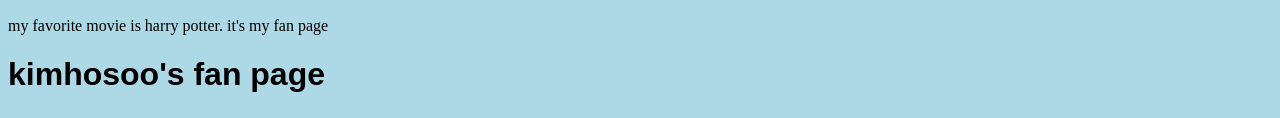
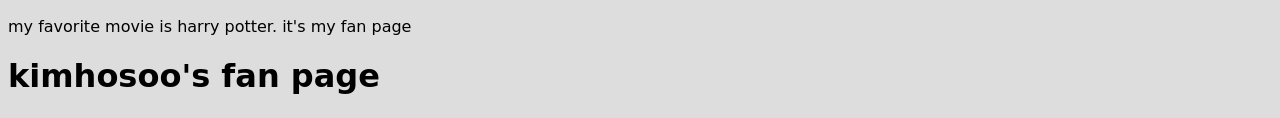
Before and after one commit to kimhosoo/kimhosoo.github.com, a plain HTML site: page index.html in a window 1280 px wide. Shown: the part 311-429 px from the top of the page. Drawn offline with Linux system fonts and the light colour scheme.

Commit message:
Update index.html

```diff
--- a/index.html
+++ b/index.html
@@ -3,8 +3,10 @@
 <head>
 <style>
 body {
-    background-color: lightblue;
+    background-color: #DDDDDD;
+    font-family: 'Lobster', cursive;
 }
+@import url(https://fonts.googleapis.com/css?family=Lobster);
 </style>
 </head>
 <body>
@@ -16,7 +18,7 @@
 </body>
 </html>
 
-<h1 style="font-family: Arial">kimhosoo's fan page</h1><p style="font-size: 16px"></p>
+<h1>kimhosoo's fan page</h1><p style="font-size: 16px"></p>
 	<body><table><tr><td><a href="http://movie.naver.com/movie/bi/mi/basic.nhn?code=30688#">
   <img src="http://movie.phinf.naver.net/20111223_99/1324630160970EN1lJ_JPEG/movie_image.jpg?type=m886_590_2">
   	<li><p style="color:red">Harry Potter And The Sorcerer's Stone</p><strong><em></em>
```
